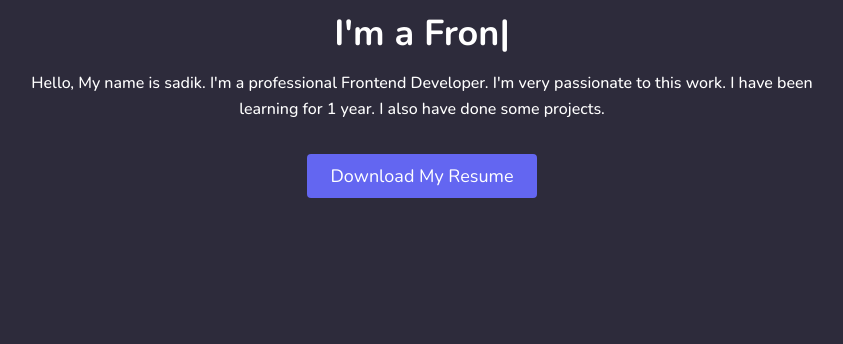
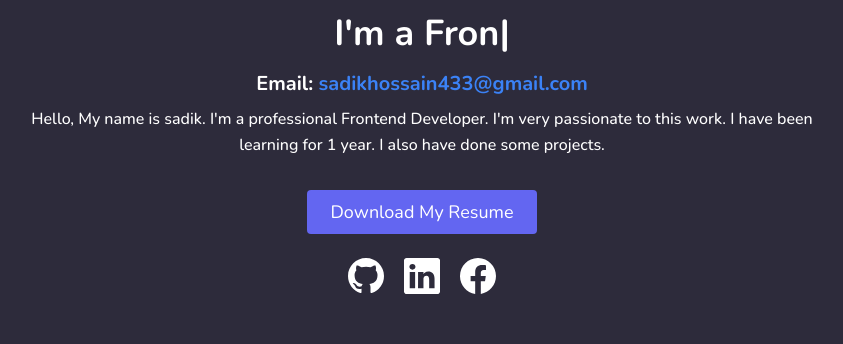
Before and after one commit to sadikhossain69/Personal-Portfolio, a React (Create React App) app: page / in a window 1280 px wide. Shown: the part 432-776 px from the top of the page, without its empty margins (218-1061 px from the left). Built offline with nearby package versions, Linux system fonts and the light colour scheme.

Commit message:
hero section done

```diff
--- a/package.json
+++ b/package.json
@@ -9,6 +9,7 @@
     "daisyui": "^2.15.2",
     "react": "^18.1.0",
     "react-dom": "^18.1.0",
+    "react-icons": "^4.4.0",
     "react-scripts": "5.0.1",
     "react-typed": "^1.2.0",
     "web-vitals": "^2.1.0"
--- a/src/components/Hero.js
+++ b/src/components/Hero.js
@@ -1,12 +1,13 @@
 import React from 'react';
 import Typed from 'react-typed';
+import { BsGithub, BsLinkedin, BsFacebook } from 'react-icons/bs'
 
 const Hero = () => {
     return (
-        <main className='min-h-screen bg-[#2D2B3B]'>
+        <main className='bg-[#2D2B3B]'>
             <section className="text-gray-600 body-font">
                 <div className="container mx-auto flex px-5 py-24 items-center justify-center flex-col">
-                    <img className="lg:w-2/6 md:w-3/6 w-5/6 mb-10 object-cover object-center rounded" alt="hero" src="https://i.ibb.co/1fVf3nz/1623237458440.jpg"/>
+                    <img className="lg:w-2/6 md:w-3/6 w-5/6 mb-10 object-cover object-center rounded" alt="hero" src="https://i.ibb.co/1fVf3nz/1623237458440.jpg" />
                     <div className="text-center lg:w-2/3 w-full">
                         <h1 className="title-font sm:text-4xl text-3xl mb-4 font-bold text-white">
                             <Typed
@@ -20,9 +21,17 @@
                                 loop
                             />
                         </h1>
+                        <p className='my-2 text-xl text-white font-bold'>Email: <span className='text-blue-500'>sadikhossain433@gmail.com</span></p>
                         <p className="mb-8 leading-relaxed text-white font-medium">Hello, My name is sadik. I'm a professional Frontend Developer. I'm very passionate to this work. I have been learning for 1 year. I also have done some projects.</p>
-                            <div className="flex justify-center">
+                        <div className="flex justify-center flex-col">
+                            <div className='mb-6'>
                                 <a href='https://drive.google.com/file/d/1Q7S_UgYm-cLmP2UkX7YwdesWCv77VBRH/view' target='_blank' rel="noreferrer" className="inline-flex text-white bg-indigo-500 border-0 py-2 px-6 focus:outline-none hover:bg-indigo-600 rounded text-lg">Download My Resume</a>
+                            </div>
+                            <div className='flex justify-center gap-5'>
+                                <a href='https://github.com/sadikhossain69' target='_blank' rel="noreferrer" className='text-white text-4xl'><BsGithub/></a>
+                                <a href="https://www.linkedin.com/in/sadik-hossain-520848237/" target='_blank' rel="noreferrer" className='text-white text-4xl'><BsLinkedin/></a>
+                                <a href="https://www.facebook.com/profile.php?id=100075373803592" target='_blank' rel="noreferrer" className='text-white text-4xl'><BsFacebook/></a>
+                            </div>
                         </div>
                     </div>
                 </div>
```
Also changed, not shown: 1 other file (tests, documents, lock files or other folders). Lines whose indentation alone changed are shown as unchanged.
